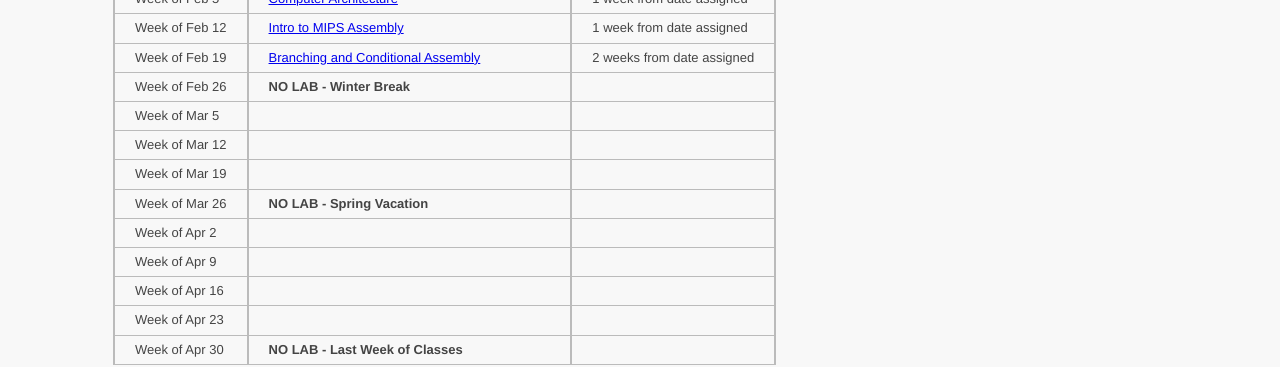
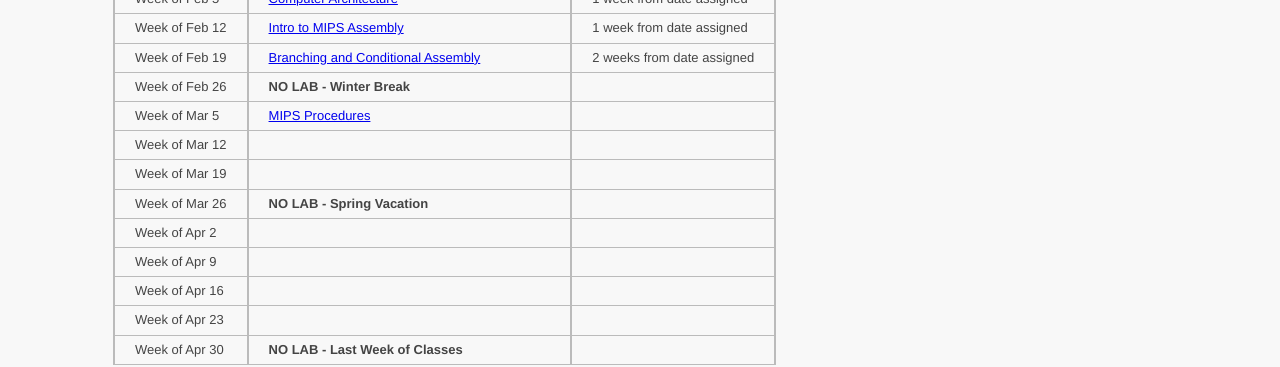
Before and after one commit to ycpcs/ece260-spring2018, a Jekyll site: the page built from schedule_lab.md, in a window 1280 px wide. Shown: the part 213-580 px from the top of the page. Built offline with Jekyll 4.4.1, drawn with Linux system fonts in a browser that asks for light colours.

Commit message:
added lab05 to schedule

```diff
--- a/schedule_lab.md
+++ b/schedule_lab.md
@@ -16,14 +16,14 @@ Week of Feb 5  |  [Computer Architecture](labs/lab02.html)
 Week of Feb 12 |  [Intro to MIPS Assembly](labs/lab03.html)                             |  1 week from date assigned
 Week of Feb 19 |  [Branching and Conditional Assembly](labs/lab04.html)                 |  2 weeks from date assigned
 Week of Feb 26 |  **NO LAB - Winter Break**                                             |
-Week of Mar 5  |                                                                        | <!-- lab 5 -->
-Week of Mar 12 |                                                                        | <!-- lab 5 continued -->
-Week of Mar 19 |                                                                        | <!-- lab 6 -->
+Week of Mar 5  |  [MIPS Procedures](labs/lab05.html)                                    | <!-- lab 5 -->
+Week of Mar 12 |                                                                        | <!-- lab 6 -->
+Week of Mar 19 |                                                                        | <!-- lab 7 -->
 Week of Mar 26 |  **NO LAB - Spring Vacation**                                          |
-Week of Apr 2  |                                                                        | <!-- lab 7 -->
-Week of Apr 9  |                                                                        | <!-- lab 8 -->
-Week of Apr 16 |                                                                        | <!-- lab 9 -->
-Week of Apr 23 |                                                                        | <!-- lab 10 -->
+Week of Apr 2  |                                                                        | <!-- lab 8 -->
+Week of Apr 9  |                                                                        | <!-- lab 9 -->
+Week of Apr 16 |                                                                        | <!-- lab 10 -->
+Week of Apr 23 |                                                                        | <!-- lab 11 -->
 Week of Apr 30 |  **NO LAB - Last Week of Classes**                                     |
 
 
@@ -32,7 +32,7 @@ Week of Apr 30 |  **NO LAB - Last Week of Classes**
 <!-- [Intro to MIPS Assembly](labs/lab03.html) -->
 <!-- [Branching and Conditional Assembly](labs/lab04.html) -->
 <!-- [MIPS Procedures](labs/lab05.html) -->
-<!--   Continue working on Lab #5 -->
+<!-- [More MIPS Procedures](labs/lab06.html) -->
 <!-- [Introduction to Floating-Point Operations](labs/lab06.html) -->
 <!-- [More Fun with Floats](labs/lab07.html) -->
 <!-- [Introduction to ARM Assembly](labs/lab08.html) -->
```
Also changed, not shown: 2 other files.
